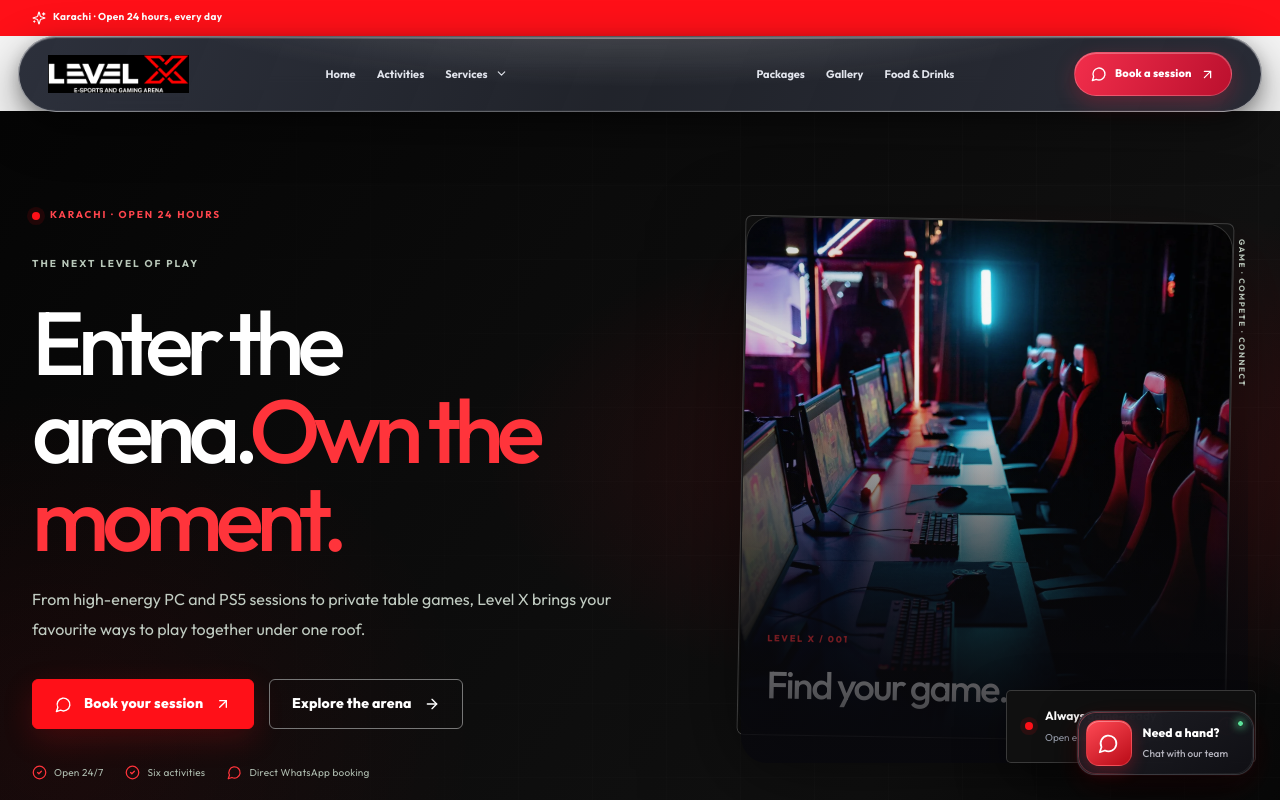
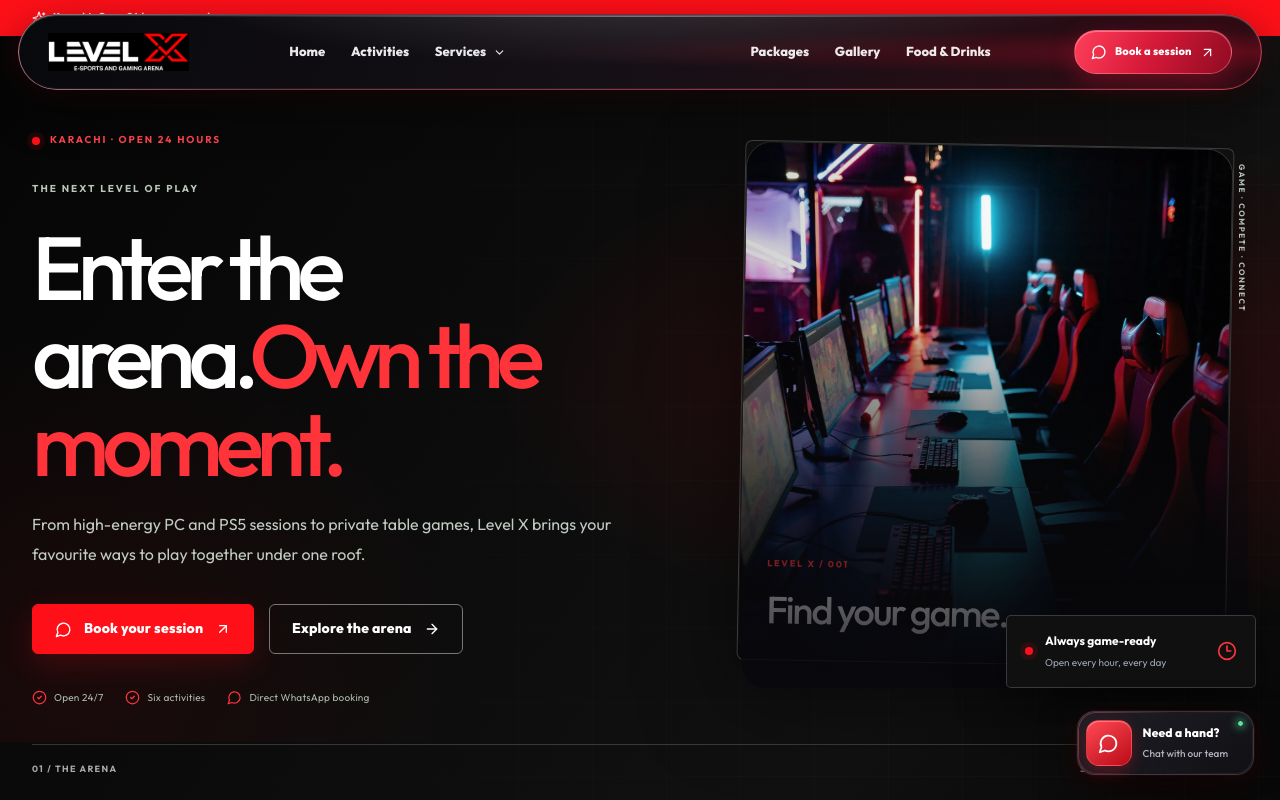
Before and after one commit to syedhussainabbaszaidi/levelxgamingarena, a Next.js app: page / in a window 1280 px wide. Shown: the top 800 px of the page. Built offline with nearby package versions, Linux system fonts and the light colour scheme.

Commit message:
Refine header with black red gradient and larger nav links

```diff
--- a/app/page-repair.css
+++ b/app/page-repair.css
@@ -1458,3 +1458,65 @@ main section{min-width:0}
   .site-header .nav-wrap{transition:box-shadow .25s ease,border-color .25s ease,background .25s ease}
   .site-header .nav-wrap:hover{border-color:rgba(255,255,255,.29)!important;box-shadow:0 20px 54px rgba(0,0,0,.48),0 0 28px rgba(235,35,57,.08),inset 0 1px 1px rgba(255,255,255,.38)!important}
 }
+
+
+/* Header refinement: black-to-red glossy finish, absolute overlay, larger centered links */
+.site-header{
+  position:absolute!important;
+  top:14px!important;
+  left:0!important;
+  right:0!important;
+  width:100%!important;
+  z-index:250!important;
+  margin:0 auto!important;
+  padding:0 18px!important;
+}
+.site-header .nav-wrap{
+  background:
+    radial-gradient(ellipse at 50% -65%,rgba(255,255,255,.18),transparent 58%),
+    radial-gradient(ellipse at 100% 50%,rgba(194,15,39,.3),transparent 42%),
+    linear-gradient(108deg,#08090d 0%,#151016 48%,#310b14 100%)!important;
+  border-color:rgba(255,75,94,.34)!important;
+  box-shadow:
+    0 18px 48px rgba(0,0,0,.48),
+    0 0 28px rgba(220,20,48,.17),
+    inset 0 1px 1px rgba(255,255,255,.24),
+    inset 0 -1px 0 rgba(255,255,255,.06)!important;
+}
+.site-header .nav-wrap:before{
+  background:linear-gradient(112deg,rgba(255,255,255,.42),rgba(255,255,255,.07) 22%,rgba(255,54,78,.2) 52%,rgba(255,255,255,.12) 78%,rgba(255,90,108,.55))!important;
+}
+.site-header .desktop-nav{
+  gap:clamp(18px,2vw,30px)!important;
+  color:#fff!important;
+  font-size:13px!important;
+  font-weight:750!important;
+  letter-spacing:.005em!important;
+}
+.site-header .desktop-nav>a,
+.site-header .desktop-nav .nav-dropdown>a{
+  padding:12px 0!important;
+  color:rgba(255,255,255,.91)!important;
+}
+.site-header .desktop-nav a:hover{color:#ff6578!important;text-shadow:0 0 18px rgba(255,55,82,.48)!important}
+.site-header .desktop-nav a:after{
+  background:linear-gradient(90deg,#e51d3c,#ff7184)!important;
+  box-shadow:0 0 10px rgba(245,35,62,.45);
+}
+.site-header .nav-cta{
+  background:linear-gradient(115deg,#ff405b 0%,#d71939 48%,#8e0b22 100%)!important;
+  border-color:rgba(255,150,163,.42)!important;
+  box-shadow:0 8px 23px rgba(218,17,49,.34),inset 0 1px rgba(255,255,255,.35)!important;
+}
+@media(max-width:1050px){
+  .site-header .desktop-nav{gap:15px!important;font-size:11.5px!important}
+}
+@media(max-width:760px){
+  .site-header{top:10px!important;padding-inline:10px!important}
+  .site-header .nav-wrap{
+    background:
+      radial-gradient(ellipse at 100% 50%,rgba(194,15,39,.28),transparent 48%),
+      linear-gradient(108deg,#08090d 0%,#171016 55%,#310b14 100%)!important;
+    border-color:rgba(255,75,94,.34)!important;
+  }
+}
```
